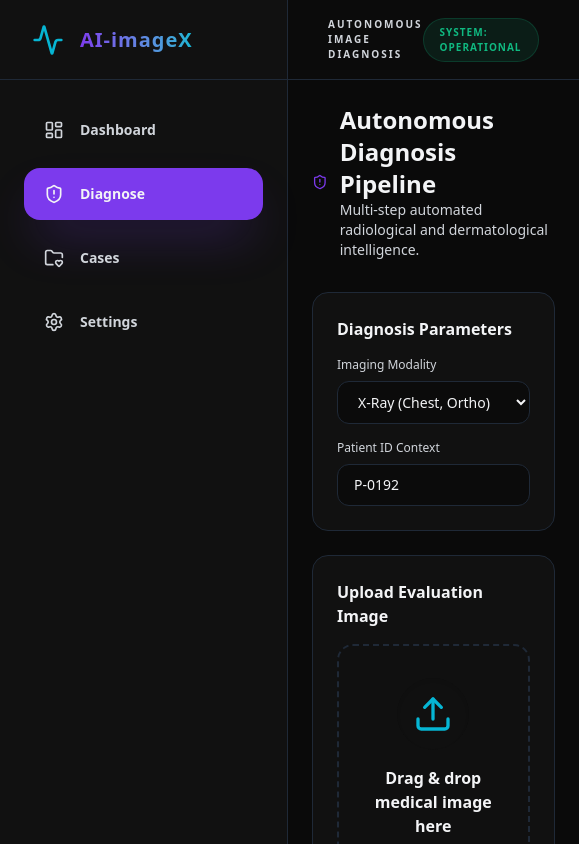
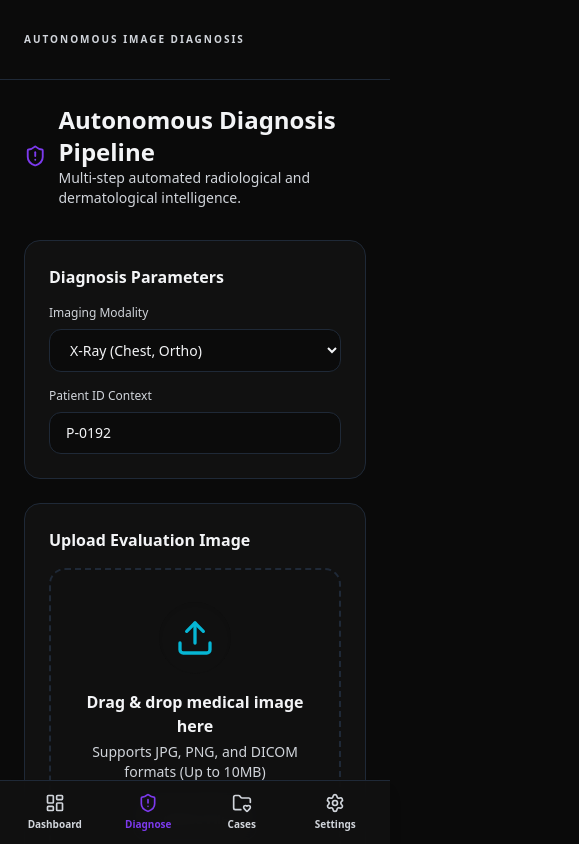
Before and after one commit to Whitedevil2004r27/AI-imageX, a Next.js app: page /diagnose in a window 390 px wide. Shown: the top 844 px of the page, 579 px wide, since content can reach past the window. Built offline with nearby package versions, Linux system fonts and the light colour scheme.

Commit message:
feat: enhance responsive design across breakpoints

```diff
--- a/src/app/(dashboard)/diagnose/page.tsx
+++ b/src/app/(dashboard)/diagnose/page.tsx
@@ -172,7 +172,7 @@ export default function DiagnosePage() {
         </div>
 
         {/* Right Column: Final Reports and Results */}
-        <div className="lg:col-span-1 overflow-y-auto h-[calc(100vh-200px)] space-y-6 pr-2">
+        <div className="lg:col-span-1 lg:overflow-y-auto lg:h-[calc(100vh-200px)] space-y-6 lg:pr-2">
           {diagnosisData ? (
             <>
               <FindingsPanel
--- a/src/app/(dashboard)/layout.tsx
+++ b/src/app/(dashboard)/layout.tsx
@@ -29,8 +29,8 @@ export default function DashboardLayout({ children }: SidebarProps) {
 
   return (
     <div className="min-h-screen flex bg-background text-text-primary">
-      {/* Sidebar */}
-      <aside className="w-72 bg-surface border-r border-border flex flex-col shrink-0">
+      {/* Sidebar (Hidden on mobile, visible on desktop lg and up) */}
+      <aside className="w-72 bg-surface border-r border-border flex-col shrink-0 hidden lg:flex">
         {/* Logo */}
         <div className="h-20 px-8 border-b border-border flex items-center gap-4">
           <Activity className="w-8 h-8 text-accent animate-pulse" />
@@ -80,10 +80,30 @@ export default function DashboardLayout({ children }: SidebarProps) {
         </div>
       </aside>
 
+      {/* Mobile Bottom Navigation */}
+      <nav className="lg:hidden fixed bottom-0 left-0 right-0 bg-surface/95 backdrop-blur-md border-t border-border z-50 flex justify-around items-center h-16 px-2 shadow-lg">
+        {navItems.map((item) => {
+          const Icon = item.icon;
+          const isActive = pathname === item.href || pathname.startsWith(item.href + "/");
+          return (
+            <Link
+              key={item.name}
+              href={item.href}
+              className={`flex flex-col items-center gap-1 py-2 px-3 rounded-xl transition-all duration-300 w-full max-w-[80px] ${
+                isActive ? "text-primary" : "text-text-secondary hover:text-text-primary"
+              }`}
+            >
+              <Icon className="w-5 h-5" />
+              <span className="text-[10px] font-semibold">{item.name}</span>
+            </Link>
+          );
+        })}
+      </nav>
+
       {/* Main Content Area */}
       <div className="flex-1 flex flex-col">
         {/* Header/Navbar */}
-        <header className="h-20 bg-surface/30 backdrop-blur-md border-b border-border flex items-center justify-between px-10">
+        <header className="h-20 bg-surface/30 backdrop-blur-md border-b border-border flex items-center justify-between px-6 md:px-10">
           <div className="text-text-secondary text-[10px] font-black uppercase tracking-[0.2em]">
             {pathname === "/dashboard" && "Overview & Statistics"}
             {pathname === "/diagnose" && "Autonomous Image Diagnosis"}
@@ -92,14 +112,14 @@ export default function DashboardLayout({ children }: SidebarProps) {
           </div>
 
           <div className="flex items-center gap-6">
-            <div className="text-[10px] font-black uppercase tracking-widest px-4 py-1.5 rounded-full bg-success/10 text-success border border-success/20">
+            <div className="text-[10px] font-black uppercase tracking-widest px-4 py-1.5 rounded-full bg-success/10 text-success border border-success/20 hidden sm:block">
               System: Operational
             </div>
           </div>
         </header>
 
         {/* Content */}
-        <main className="flex-1 overflow-y-auto">
+        <main className="flex-1 overflow-y-auto pb-20 lg:pb-0">
           <div className="max-w-[1600px] mx-auto p-6 md:p-8 lg:p-10 space-y-8">
             {children}
           </div>
```
